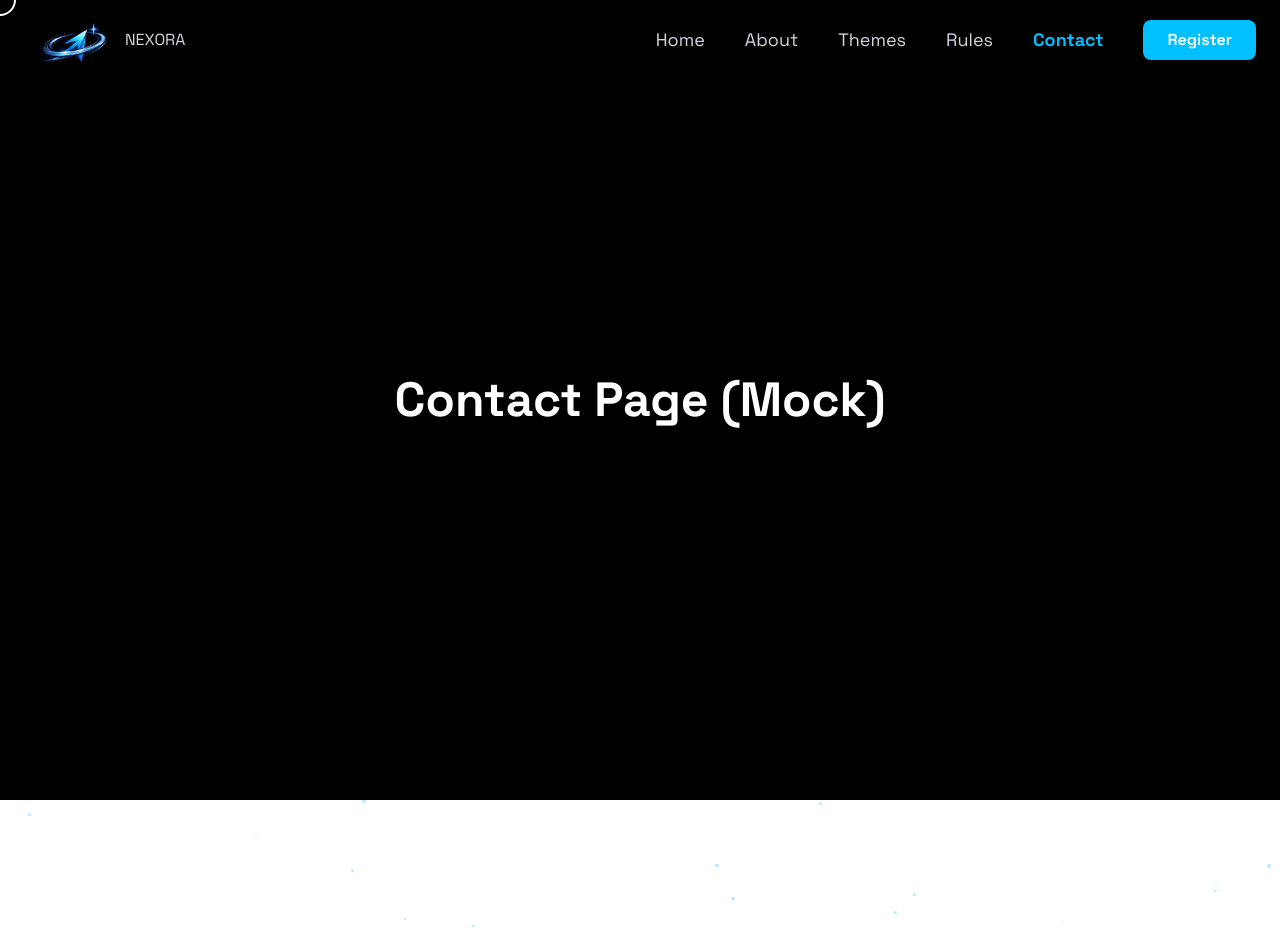
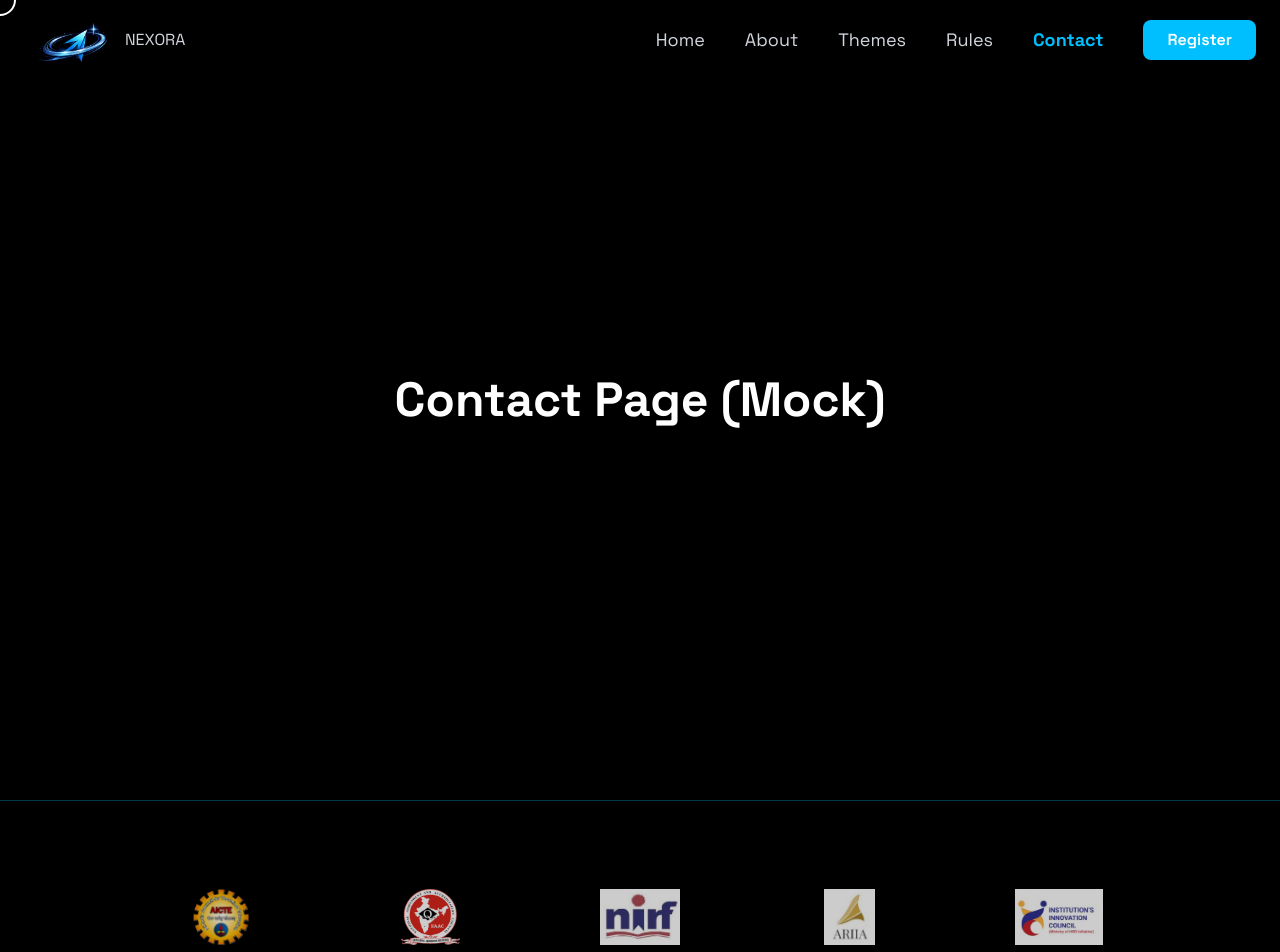
Before and after one commit to SimonLeo28/Nexora-2026, a React (Vite) app: page /contact in a window 1280 px wide. Shown: the top 952 px of the page. Before the commit the page ends 800 px from the top, so only its background shows below. Built offline with nearby package versions, Linux system fonts and the light colour scheme; the HTML template or start-up script is replaced by a standard one.

Commit message:
footer added

```diff
--- a/src/Pages/Contact.jsx
+++ b/src/Pages/Contact.jsx
@@ -1,9 +1,13 @@
+import Footer from '../components/Footer';
 
 const Contact = () => {
   return (
+    <>
     <div className="min-h-screen flex items-center justify-center">
     <h1 className="text-5xl text-white font-bold">Contact Page (Mock)</h1>
   </div>
+  <Footer />
+  </>
   )
 }
 
--- a/src/Pages/Rules.jsx
+++ b/src/Pages/Rules.jsx
@@ -1,5 +1,6 @@
 import { motion } from 'framer-motion';
 import { useState } from 'react';
+import Footer from '../components/Footer';
 
 export default function Rules() {
     const [open, setOpen] = useState({});
@@ -40,6 +41,7 @@ export default function Rules() {
     ];
 
     return (
+        <>
             <section
                 id="rules"
                 className="relative py-20 md:py-32 container mx-auto px-6 overflow-hidden"
@@ -96,5 +98,7 @@ export default function Rules() {
                 </div>
 
             </section>
+            <Footer />
+        </>
     );
 }
--- a/src/Pages/ThemesPage.jsx
+++ b/src/Pages/ThemesPage.jsx
@@ -1,8 +1,9 @@
-import React from 'react';
+import Footer from '../components/Footer';
 import { ShootingStars } from '../components/ShootingStars';
 import { StarsBackground } from '../components/StarsBackground';
 const ThemesPage = () => {
   return (
+    <>
     <div className="min-h-screen pt-24 px-6 relative flex flex-col items-center justify-center overflow-hidden bg-neutral-950">
         {/* Background Layer: Stars & Shooting Stars */}
         <div className="absolute inset-0 z-0">
@@ -79,6 +80,8 @@ const ThemesPage = () => {
 
         </div>
     </div>
+    <Footer />
+    </>
   );
 }
 
```
Lines whose indentation alone changed are shown as unchanged.
